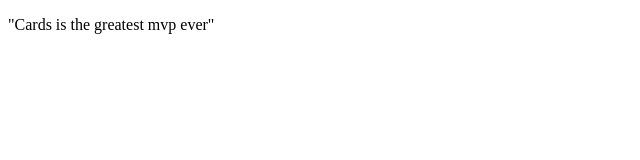
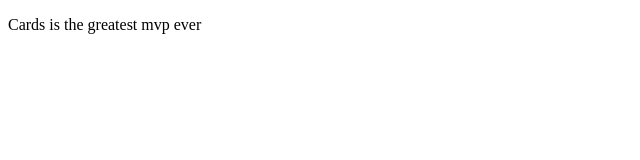
Before and after one commit to NickFoden/cards, a website: page public/index.html in a window 1280 px wide. Shown: the full height of the page, 0-640 px from the left. Drawn offline with Linux system fonts and the light colour scheme.

```diff
--- a/public/index.html
+++ b/public/index.html
@@ -4,7 +4,6 @@
 	<title></title>
 </head>
 <body>
-	<p>"Cards is the greatest mvp ever"</p>
-
+	<p>Cards is the greatest mvp ever</p>
 </body>
 </html>
--- a/server.js
+++ b/server.js
@@ -1,9 +1,7 @@
 var express = require('express');
-
 var app = express();
 
 app.use(express.static('public'));
-
 app.listen(process.env.PORT || 8080);
 
 exports.app = app;
```
Also changed, not shown: index.html (+0 -1 lines), test/test-server.js (+2 -1 lines).
